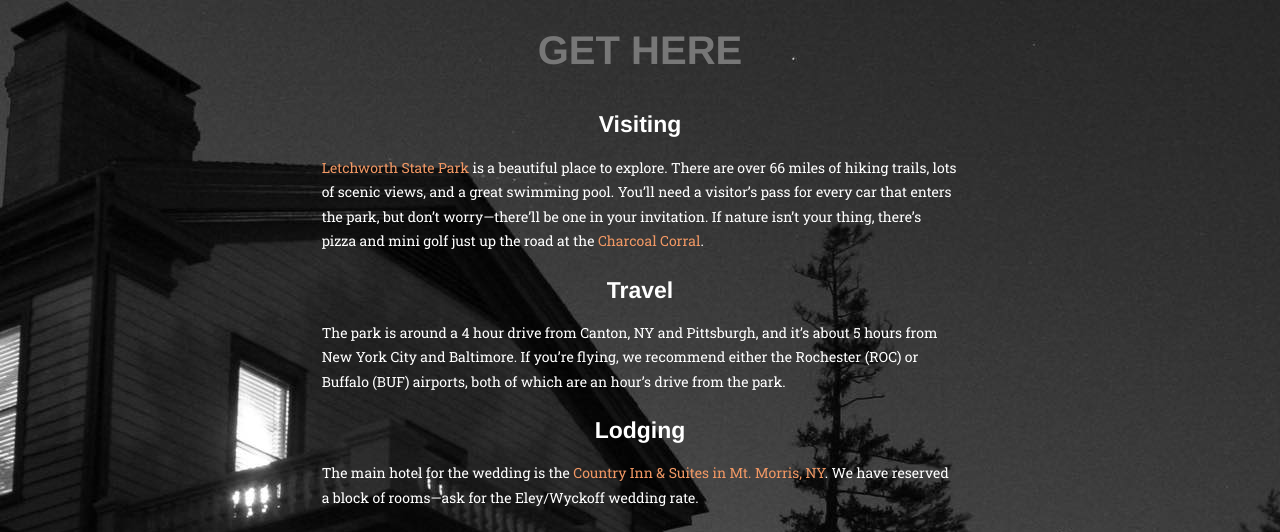
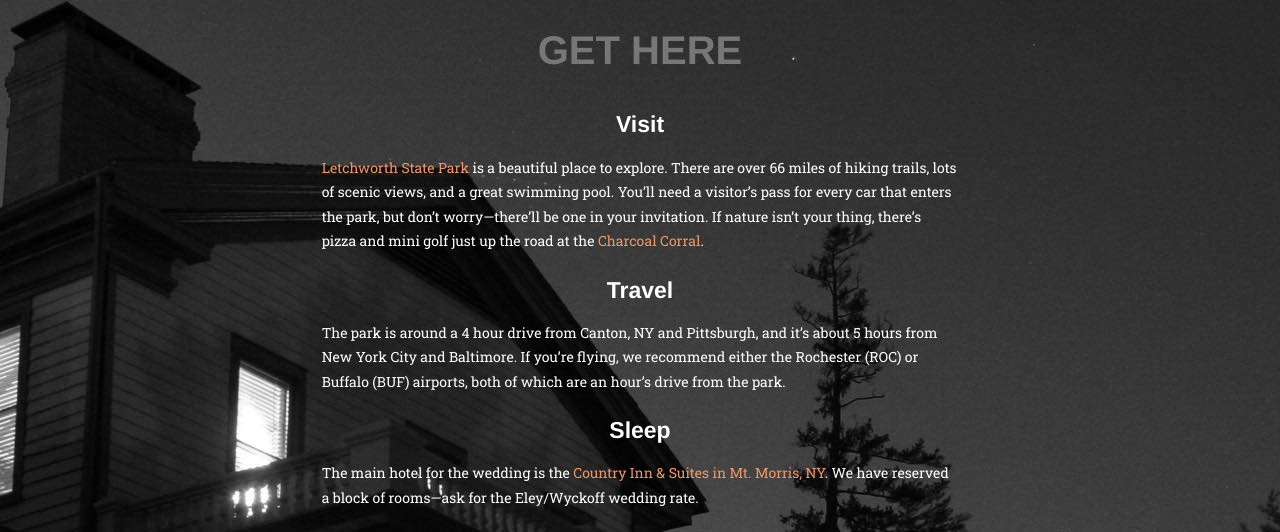
Before and after one commit to craigeley/agency_wedding, a Jekyll site: the page built from index.html, in a window 1280 px wide and 900 px high, scrolled down 4774 px. Shown: the part 149-681 px from the top of the window. Built offline with Jekyll 4.4.1, drawn with Linux system fonts in a browser that asks for light colours; some web fonts are replaced.

Commit message:
copy edits

```diff
--- a/_includes/travel.html
+++ b/_includes/travel.html
@@ -5,7 +5,7 @@
                 <h2 class="section-heading text-muted">get here</h2>
             </div>
                 <div class="col-lg-8 col-sm-offset-2">
-                <h4 class="service-heading text-center text-white">Visiting</h4>
+                <h4 class="service-heading text-center text-white">Visit</h4>
 
 				<p class="text-white"><a href="http://nysparks.com/parks/79/details.aspx">Letchworth State Park</a> is a beautiful place to explore. There are over 66 miles of hiking trails, lots of scenic views, and a great swimming pool. You&#8217;ll need a visitor&#8217;s pass for every car that enters the park, but don&#8217;t worry—there&#8217;ll be one in your invitation. If nature isn&#8217;t your thing, there&#8217;s pizza and mini golf just up the road at the <a href="http://charcoalcorral.com/wp2014/">Charcoal Corral</a>.</p>
 
@@ -13,7 +13,7 @@
 
 				<p class="text-white">The park is around a 4 hour drive from Canton, NY and Pittsburgh, and it&#8217;s about 5 hours from New York City and Baltimore. If you&#8217;re flying, we recommend either the Rochester (ROC) or Buffalo (BUF) airports, both of which are an hour’s drive from the park.</p>
 
-				<h4 class="service-heading text-center text-white">Lodging</h4>
+				<h4 class="service-heading text-center text-white">Sleep</h4>
 
 				<p class="text-white">The main hotel for the wedding is the <a href="http://www.countryinns.com/mt-morris-hotel-ny-14510/nymtmorr">Country Inn &amp; Suites in Mt. Morris, NY</a>. We have reserved a block of rooms—ask for the Eley/Wyckoff wedding rate.</p>
 
```
